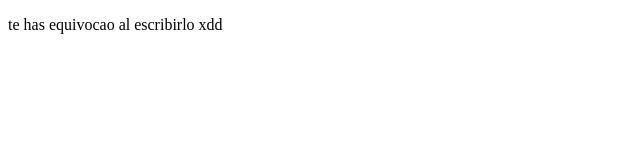
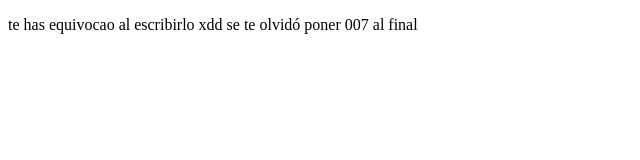
Before and after one commit to noicedevGH/germaneitor, a plain HTML site: page index.html in a window 1280 px wide. Shown: the whole page, without its empty margins (0-640 px from the left). Drawn offline with Linux system fonts and the light colour scheme.

Commit message:
Update index.html

```diff
--- a/index.html
+++ b/index.html
@@ -6,7 +6,7 @@
     <title>germaneitor</title>
 </head>
 <body>
-    <p>te has equivocao al escribirlo xdd</p>
+    <p>te has equivocao al escribirlo xdd se te olvidó poner 007 al final</p>
 </body>
 
 </html>
```
